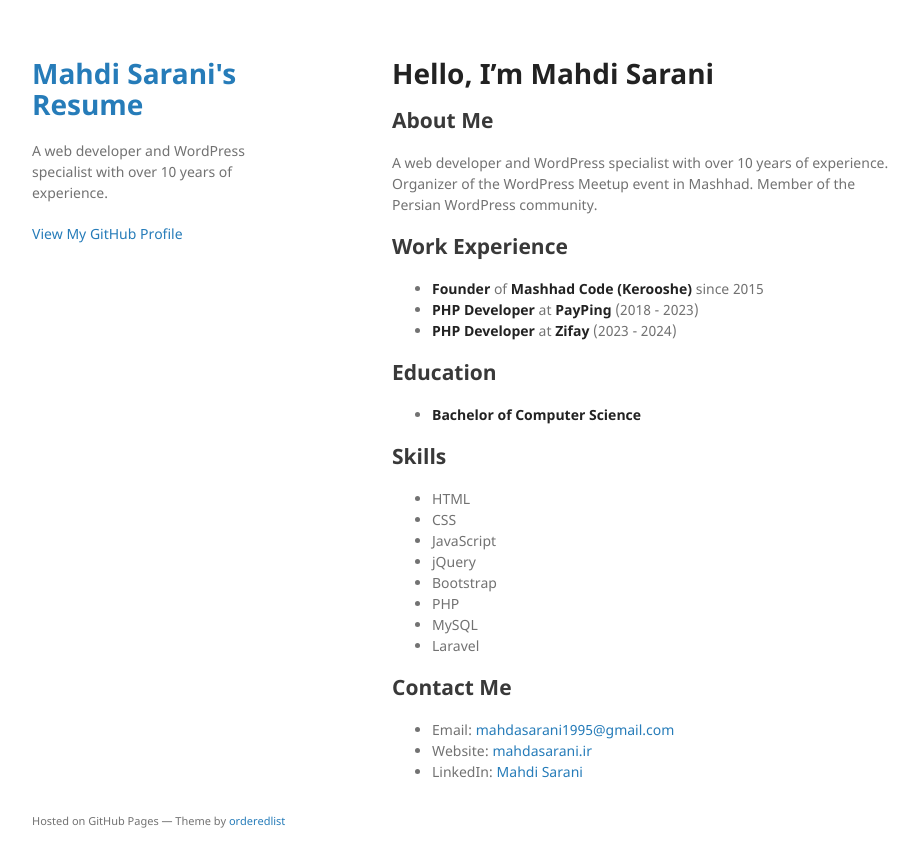
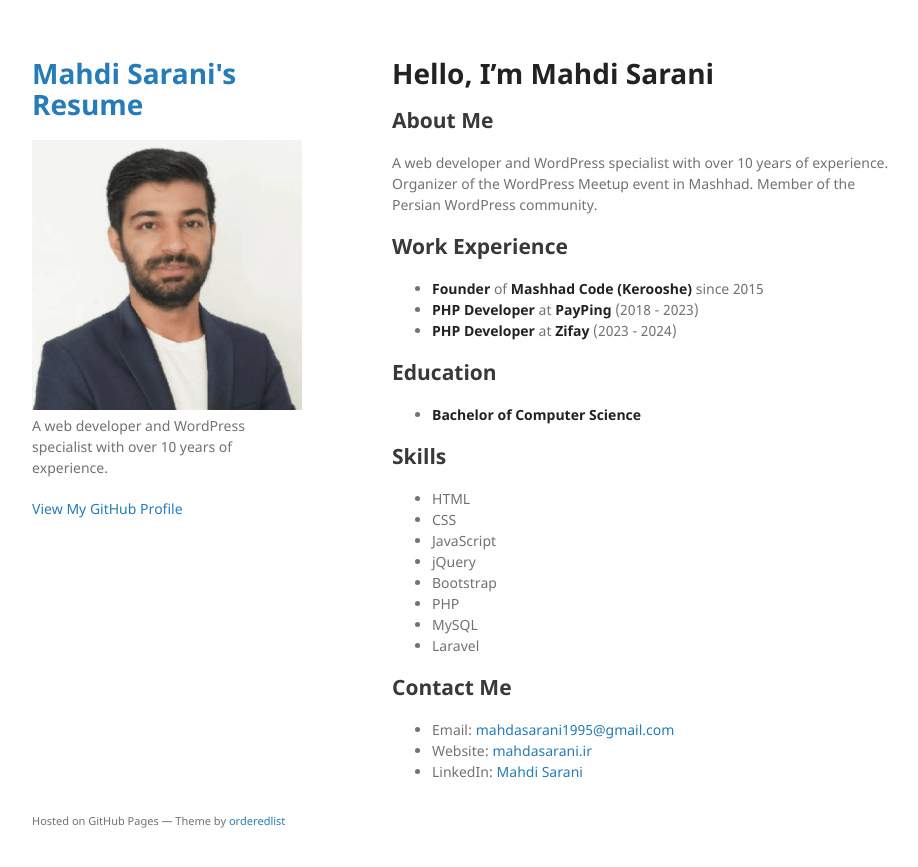
Before and after one commit to mahdisarani/mahdisarani.github.io, a Jekyll site: the page built from index.md, in a window 1280 px wide. Shown: the top 867 px of the page, without its empty margins (178-1096 px from the left). Built offline with Jekyll 4.4.1, drawn with Linux system fonts in a browser that asks for light colours.

Commit message:
Update _config.yml

```diff
--- a/_config.yml
+++ b/_config.yml
@@ -1,4 +1,5 @@
 title: Mahdi Sarani's Resume
+logo: /assets/img/logo.png
 email: mahdasarani1995@gmail.com
 description: >- # this means to ignore newlines until "baseurl:"
   A web developer and WordPress specialist with over 10 years of experience.
```
